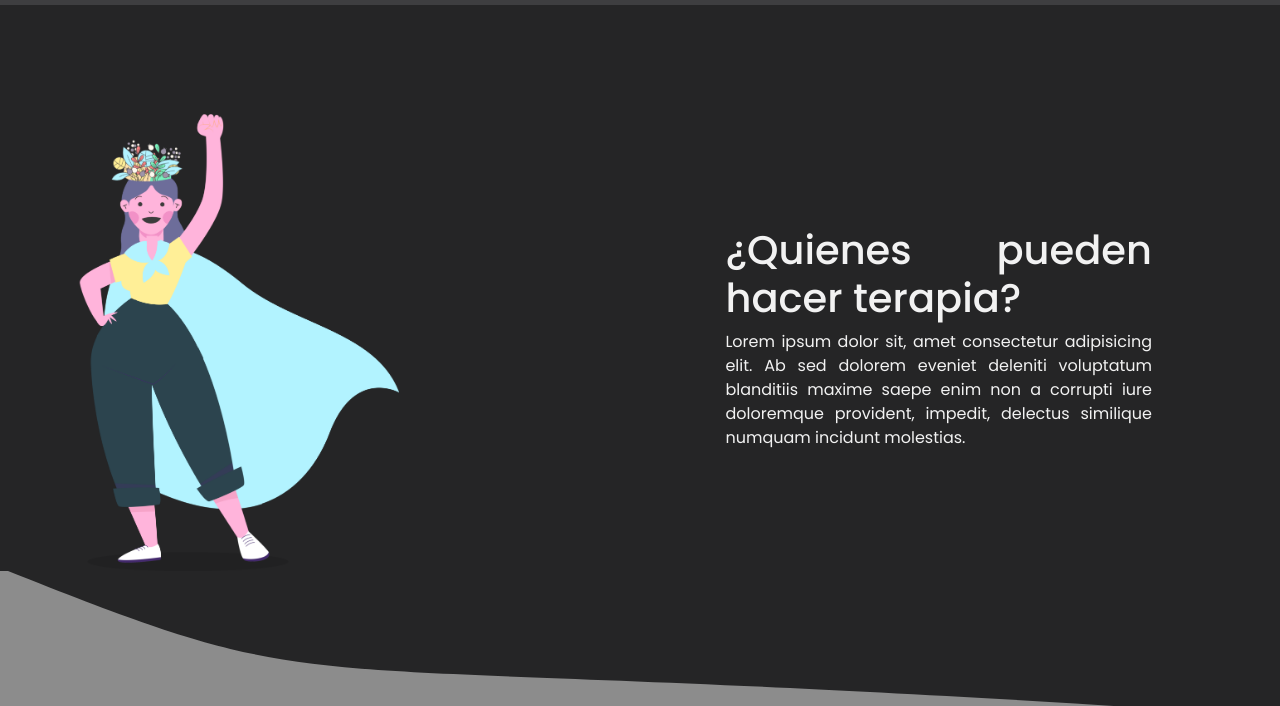
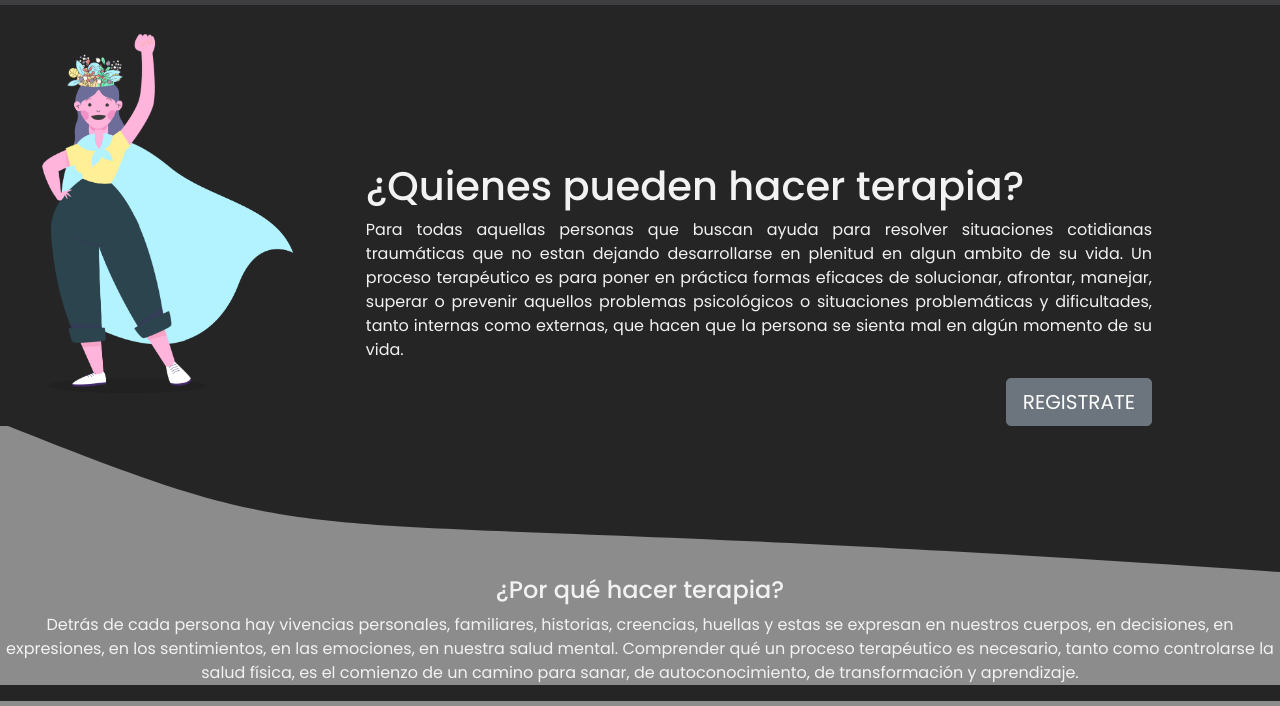
Before and after one commit to DaniellaMolina/proyectofinal-Desarrolloweb, a website: page secciones/quienes-pueden-hacer-terapia.html in a window 1280 px wide. Shown: the part 94-800 px from the top of the page. Drawn offline with nearby package versions, Linux system fonts and the light colour scheme.

Commit message:
Tercer commit

```diff
--- a/sass/views/_paginaPrincipal.scss
+++ b/sass/views/_paginaPrincipal.scss
@@ -3,7 +3,7 @@
 
     .section1-slider {
         &__imagen{
-            height: 35rem;
+            object-fit: cover;
 
         }
         @include tablet {
@@ -116,10 +116,6 @@
             height: 100%;
             display: block;
             background: url() center center no-repeat;
-        }
-
-        .working-process .row {
-            margin: 0 -4.0625rem;
         }
 
         .process-block {
--- a/sass/views/_quienesPuedenhacerTerapia.scss
+++ b/sass/views/_quienesPuedenhacerTerapia.scss
@@ -8,12 +8,12 @@
       }
 
         &__imagenQuienes {
-        margin-top: 5rem;
         margin-left: 10%;
-        width: 45%;
+        width: 70%;
         }
+
         &__textoQuienes1 {
-        margin-top: 15%;
+        margin-top: 10%;
         margin-right: 10%;
         text-align: justify;
         color: #F2F2F2;
--- a/secciones/quienes-pueden-hacer-terapia.html
+++ b/secciones/quienes-pueden-hacer-terapia.html
@@ -79,7 +79,8 @@
 
                     <div class="section1__textoQuienes1">
                         <h1 class="divTexto3">¿Quienes pueden hacer terapia?</h1>
-                    <p>Lorem ipsum dolor sit, amet consectetur adipisicing elit. Ab sed dolorem eveniet deleniti voluptatum blanditiis maxime saepe enim non a corrupti iure doloremque provident, impedit, delectus similique numquam incidunt molestias.</p>
+                        <p>Para todas aquellas personas que buscan ayuda para resolver situaciones cotidianas traumáticas que no estan dejando desarrollarse en plenitud en algun ambito de su vida. Un proceso terapéutico es para  poner en práctica formas eficaces de solucionar, afrontar,  manejar,  superar o prevenir aquellos problemas psicológicos o situaciones problemáticas y dificultades, tanto internas como externas,  que hacen que la persona se sienta mal en algún momento de su vida.</p>
+                        <button type="button" class="section2__ingresar btn btn-secondary btn-lg">REGISTRATE</button>
                     </div>
                 </div>
             </section>
@@ -88,6 +89,7 @@
             <section class="section2">
                 <div style="height: 150px; overflow: hidden;" ><svg viewBox="0 0 500 150" preserveAspectRatio="none" style="height: 100%; width: 100%;"><path d="M-13.82,-17.27 C149.99,150.00 74.77,69.56 502.54,146.53 L529.06,157.39 L0.00,150.00 Z" style="stroke: none; fill: #8C8C8C;"></path></svg></div>
                 <div class="section2-importancia">
+
                     <div class="section2-importancia__textoQuienes2">
                         <h4>¿Por qué hacer terapia?</h4>
                         <p>Detrás de cada persona hay vivencias personales, familiares, historias, creencias, huellas y estas se expresan en nuestros cuerpos, en decisiones, en expresiones, en los sentimientos, en las emociones, en nuestra salud mental.
```
Also changed, not shown: css/estilos.css. Lines whose indentation alone changed are shown as unchanged.
